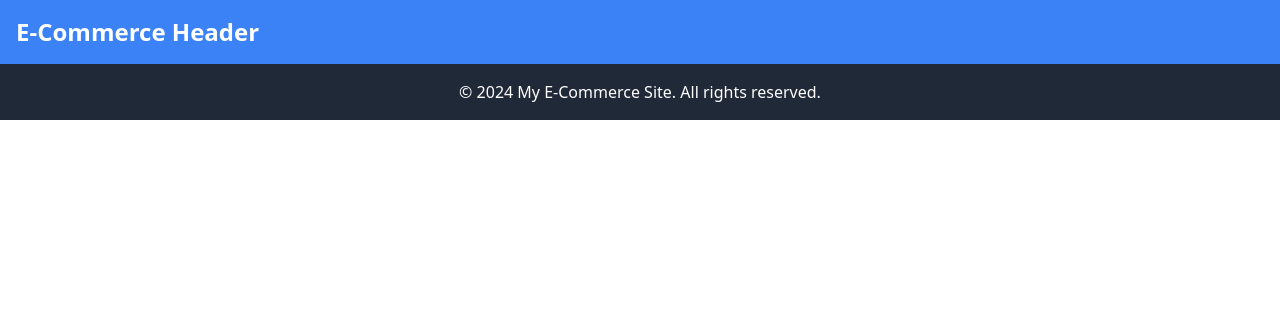
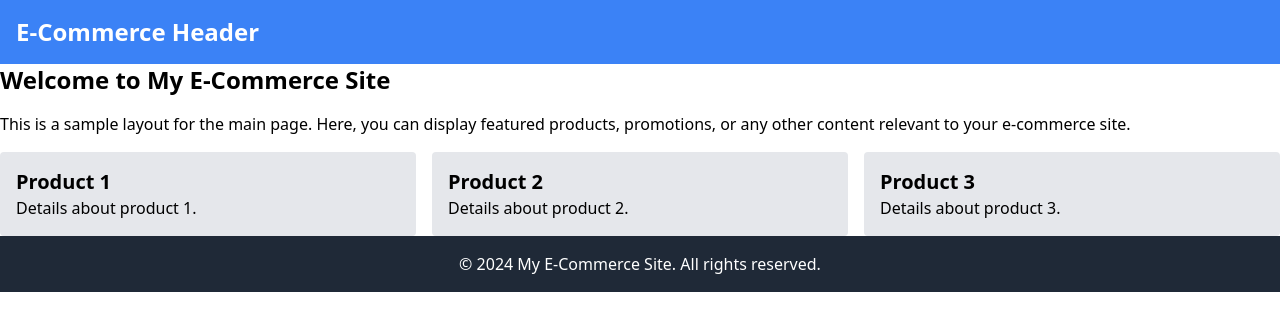
Before and after one commit to joseph-johnson27001/e-commerce, a Nuxt app: page / in a window 1280 px wide. Shown: the top 330 px of the page. Built offline with nearby package versions, Linux system fonts and the light colour scheme.

Commit message:
Generic landing page

```diff
--- a/pages/index.vue
+++ b/pages/index.vue
@@ -0,0 +1,34 @@
+<template>
+  <div>
+    <h1 class="text-2xl font-bold mb-4">Welcome to My E-Commerce Site</h1>
+    <p class="mb-4">
+      This is a sample layout for the main page. Here, you can display featured
+      products, promotions, or any other content relevant to your e-commerce
+      site.
+    </p>
+    <div class="grid grid-cols-1 md:grid-cols-2 lg:grid-cols-3 gap-4">
+      <div class="bg-gray-200 p-4 rounded">
+        <h2 class="text-xl font-semibold">Product 1</h2>
+        <p>Details about product 1.</p>
+      </div>
+      <div class="bg-gray-200 p-4 rounded">
+        <h2 class="text-xl font-semibold">Product 2</h2>
+        <p>Details about product 2.</p>
+      </div>
+      <div class="bg-gray-200 p-4 rounded">
+        <h2 class="text-xl font-semibold">Product 3</h2>
+        <p>Details about product 3.</p>
+      </div>
+    </div>
+  </div>
+</template>
+
+<script>
+export default {
+  name: "IndexPage",
+};
+</script>
+
+<style scoped>
+/* Add specific styles for the index page here */
+</style>
```
